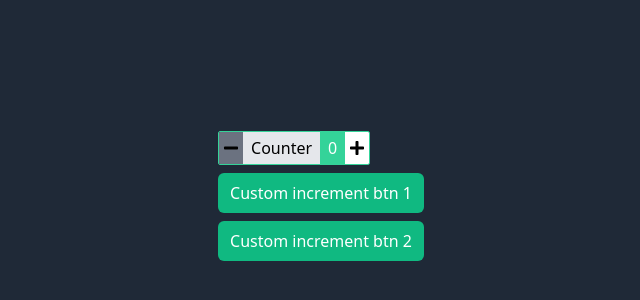
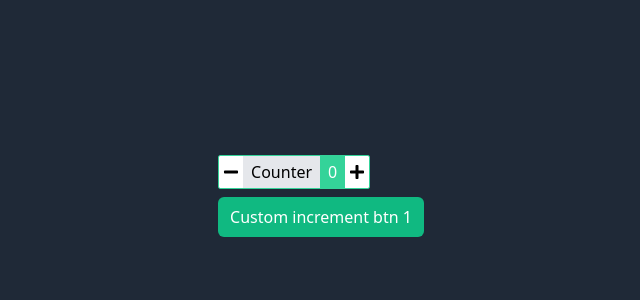
Before and after one commit to puzansakya/react-patterns, a React (Create React App) app: page / in a window 1280 px wide. Shown: the part 204-504 px from the top of the page, without its empty margins (319-959 px from the left). Built offline with nearby package versions, Linux system fonts and the light colour scheme.

Commit message:
Feature: state reducer pattern added

```diff
--- a/src/App.tsx
+++ b/src/App.tsx
@@ -1,41 +1,41 @@
-import { useState } from "react";
 import { Counter } from "./Counter";
-import { useCounter } from "./useCounter";
+import useCounter from "./useCounter";
 
 function App() {
   const MAX_COUNT = 10;
 
-  const { count, getCounterProps, getIncrementProps, getDecrementProps } =
-    useCounter({
-      initialCount: 0,
-      max: MAX_COUNT,
-    });
+  const reducer = (state: any, action: any) => {
+    switch (action.type) {
+      case "decrement":
+        return {
+          count: Math.max(0, state.count - 2), //The decrement delta was changed for 2 (Default is 1)
+        };
+      default:
+        return useCounter.reducer(state, action);
+    }
+  };
 
-  const handleBtn1Clicked = () => {
-    console.log("btn 1 clicked");
-  };
+  const { count, handleDecrement, handleIncrement } = useCounter(
+    { initialCount: 0, max: 10 },
+    reducer
+  );
 
   return (
     <div className="h-screen flex items-center justify-center overscroll-y-auto bg-gray-800">
       <div className="space-y-2 flex flex-col">
-        <Counter {...getCounterProps()}>
-          <Counter.Decrement {...getDecrementProps()} />
+        <Counter value={count}>
+          <Counter.Decrement onClick={handleDecrement} />
           <Counter.Label>Counter</Counter.Label>
           <Counter.Count max={MAX_COUNT} />
-          <Counter.Increment {...getIncrementProps()} />
+          <Counter.Increment onClick={handleIncrement} />
         </Counter>
 
         <button
           className="custom-increment-btn"
-          {...getIncrementProps({ onClick: handleBtn1Clicked })}
+          onClick={handleIncrement}
+          disabled={count === MAX_COUNT}
         >
           Custom increment btn 1
-        </button>
-        <button
-          className="custom-increment-btn"
-          {...getIncrementProps({ disabled: count > MAX_COUNT - 2 })}
-        >
-          Custom increment btn 2
         </button>
       </div>
     </div>
--- a/src/components/Count.tsx
+++ b/src/components/Count.tsx
@@ -2,9 +2,9 @@ import { FC } from "react";
 import { useCounterContext } from "../useCounterContext";
 
 interface CountProps {
-  max: number;
+  max?: number;
 }
-export const Count: FC<CountProps> = ({ max }) => {
+export const Count: FC<CountProps> = ({ max }: CountProps) => {
   const { count } = useCounterContext();
   const hasError = max ? count > max : false;
 
--- a/src/useCounter.ts
+++ b/src/useCounter.ts
@@ -1,54 +1,49 @@
-import { useState } from "react";
+import { useReducer } from "react";
 
-//Function which concat all functions together
-const callFnsInSequence =
-  (...fns: any[]) =>
-  (...args: any[]) =>
-    fns.forEach((fn) => fn && fn(...args));
+const internalReducer = ({ count }: any, { type, payload }: any) => {
+  switch (type) {
+    case "increment":
+      return {
+        count: Math.min(count + 1, payload.max),
+      };
+    case "decrement":
+      return {
+        count: Math.max(0, count - 1),
+      };
+    default:
+      throw new Error(`Unhandled action type: ${type}`);
+  }
+};
 
 interface CounterProps {
   initialCount: number;
   max: number;
 }
-export const useCounter = ({ initialCount, max }: CounterProps) => {
-  const [count, setCount] = useState(initialCount);
+const useCounter = (
+  { initialCount, max }: CounterProps,
+  reducer = internalReducer
+) => {
+  const [{ count }, dispatch] = useReducer(reducer, { count: initialCount });
 
   const handleIncrement = () => {
-    setCount((prevCount) => prevCount + 1);
+    dispatch({ type: "increment", payload: { max } });
   };
 
   const handleDecrement = () => {
-    setCount((prevCount) => Math.max(0, prevCount - 1));
+    dispatch({ type: "decrement" });
   };
-  //props getter for 'Counter'
-  const getCounterProps = ({ ...otherProps } = {}) => ({
-    value: count,
-    "aria-valuemax": max,
-    "aria-valuemin": 0,
-    "aria-valuenow": count,
-    ...otherProps,
-  });
-
-  //props getter for 'Decrement'
-  const getDecrementProps = ({ onClick, ...otherProps }: any = {}) => ({
-    onClick: callFnsInSequence(handleDecrement, onClick),
-    disabled: count === 0,
-    ...otherProps,
-  });
-
-  //props getter for 'Increment'
-  const getIncrementProps = ({ onClick, ...otherProps }: any = {}) => ({
-    onClick: callFnsInSequence(handleIncrement, onClick),
-    disabled: count === max,
-    ...otherProps,
-  });
 
   return {
     count,
     handleIncrement,
     handleDecrement,
-    getCounterProps,
-    getDecrementProps,
-    getIncrementProps,
   };
 };
+
+useCounter.reducer = internalReducer;
+useCounter.types = {
+  increment: "increment",
+  decrement: "decrement",
+};
+
+export default useCounter;
```
